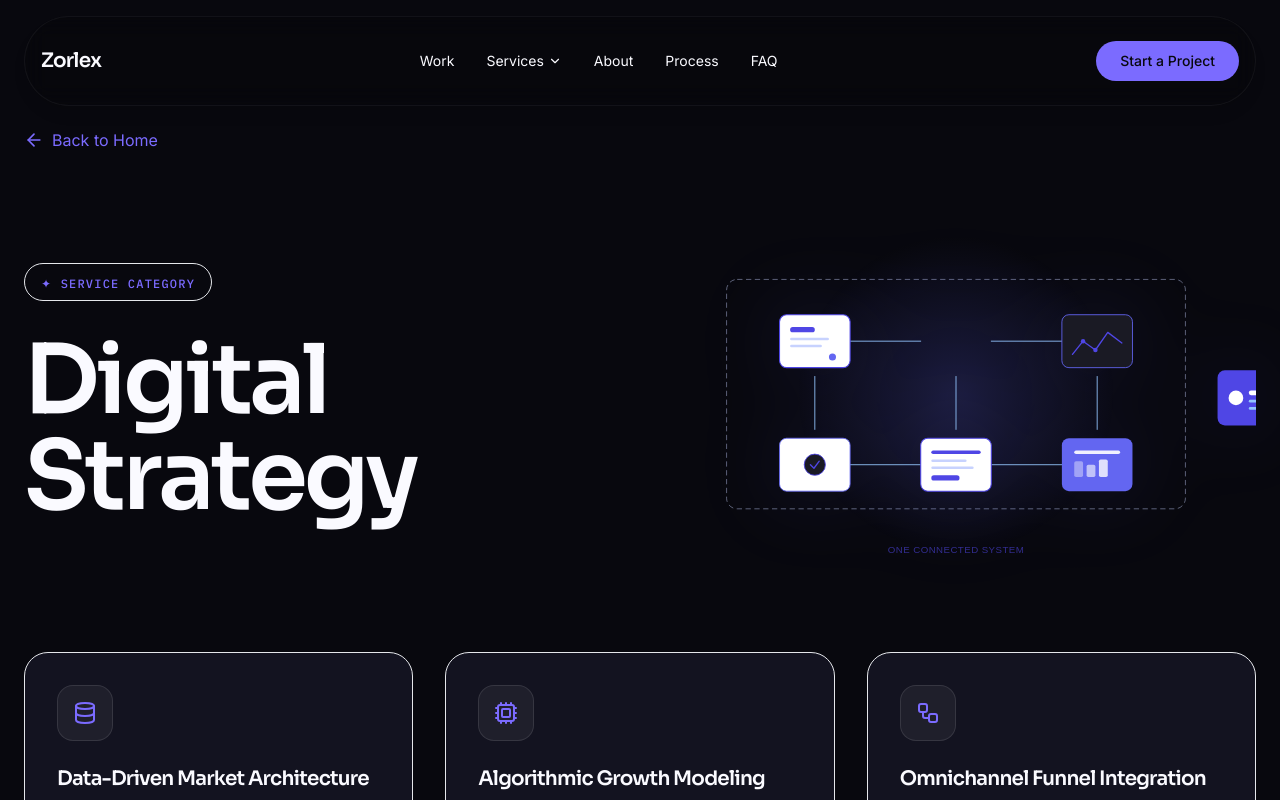
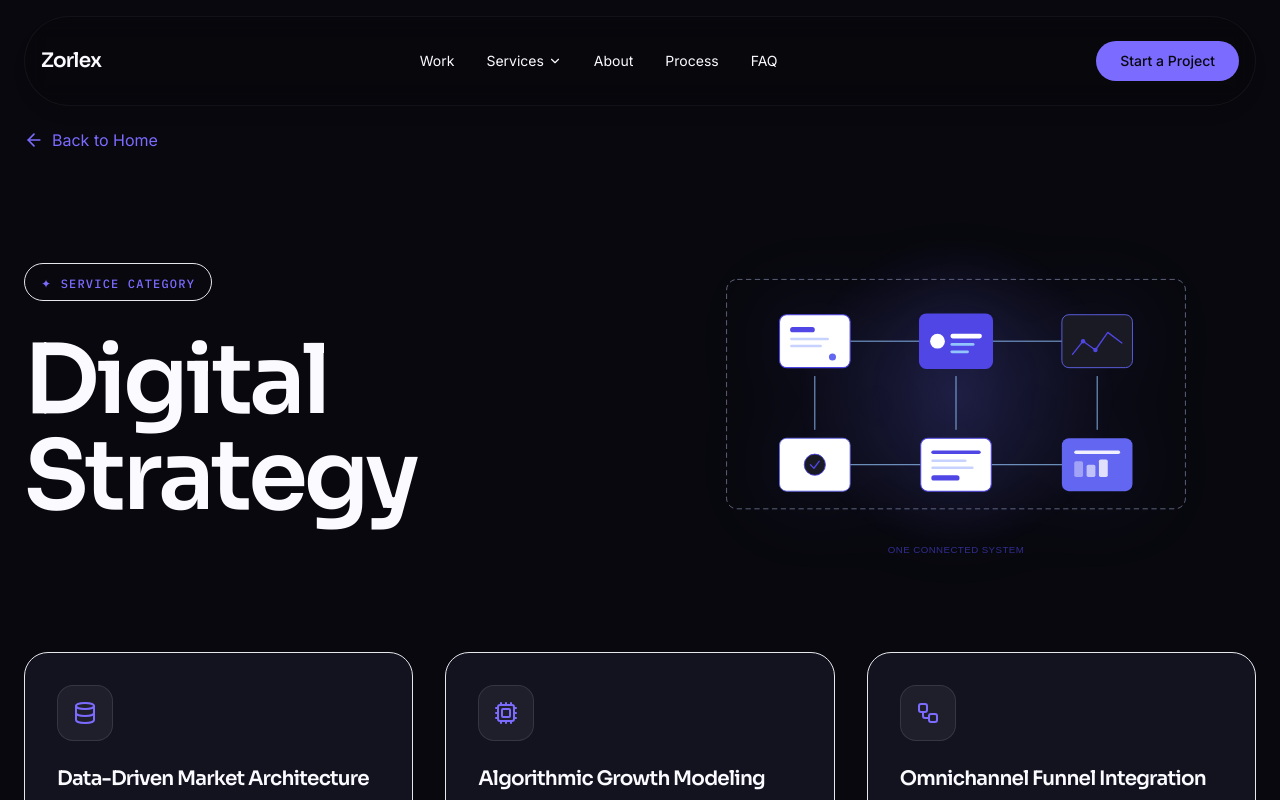
Before and after one commit to mitchelldschafer/zorlex-marketing-preset-2, a React (Vite) app: page /services/digital-strategy in a window 1280 px wide. Shown: the top 800 px of the page. Built offline with nearby package versions, Linux system fonts and the light colour scheme.

Commit message:
fix: GSAP transform conflict causing system-core to stick at scattered origin

```diff
--- a/src/components/ScatteredComponentsSVG.jsx
+++ b/src/components/ScatteredComponentsSVG.jsx
@@ -77,12 +77,14 @@ export default function ScatteredComponentsSVG() {
         <circle cx="200" cy="178" r="4" fill="#6366F1"/>
       </g>
 
-      <g className="scattered-part system-core" style={{transformOrigin: "340px 160px"}}>
-        <rect x="300" y="130" width="80" height="60" rx="8" fill="#4F46E5"/>
-        <circle cx="320" cy="160" r="8" fill="#ffffff"/>
-        <rect x="334" y="152" width="34" height="5" rx="2.5" fill="#ffffff"/>
-        <rect x="334" y="162" width="26" height="3" rx="1.5" fill="#93C5FD"/>
-        <rect x="334" y="170" width="20" height="3" rx="1.5" fill="#93C5FD"/>
+      <g className="scattered-part" style={{transformOrigin: "340px 160px"}}>
+        <g className="system-core" style={{transformOrigin: "340px 160px"}}>
+          <rect x="300" y="130" width="80" height="60" rx="8" fill="#4F46E5"/>
+          <circle cx="320" cy="160" r="8" fill="#ffffff"/>
+          <rect x="334" y="152" width="34" height="5" rx="2.5" fill="#ffffff"/>
+          <rect x="334" y="162" width="26" height="3" rx="1.5" fill="#93C5FD"/>
+          <rect x="334" y="170" width="20" height="3" rx="1.5" fill="#93C5FD"/>
+        </g>
       </g>
 
       <g className="scattered-part" style={{transformOrigin: "500px 160px"}}>
```
